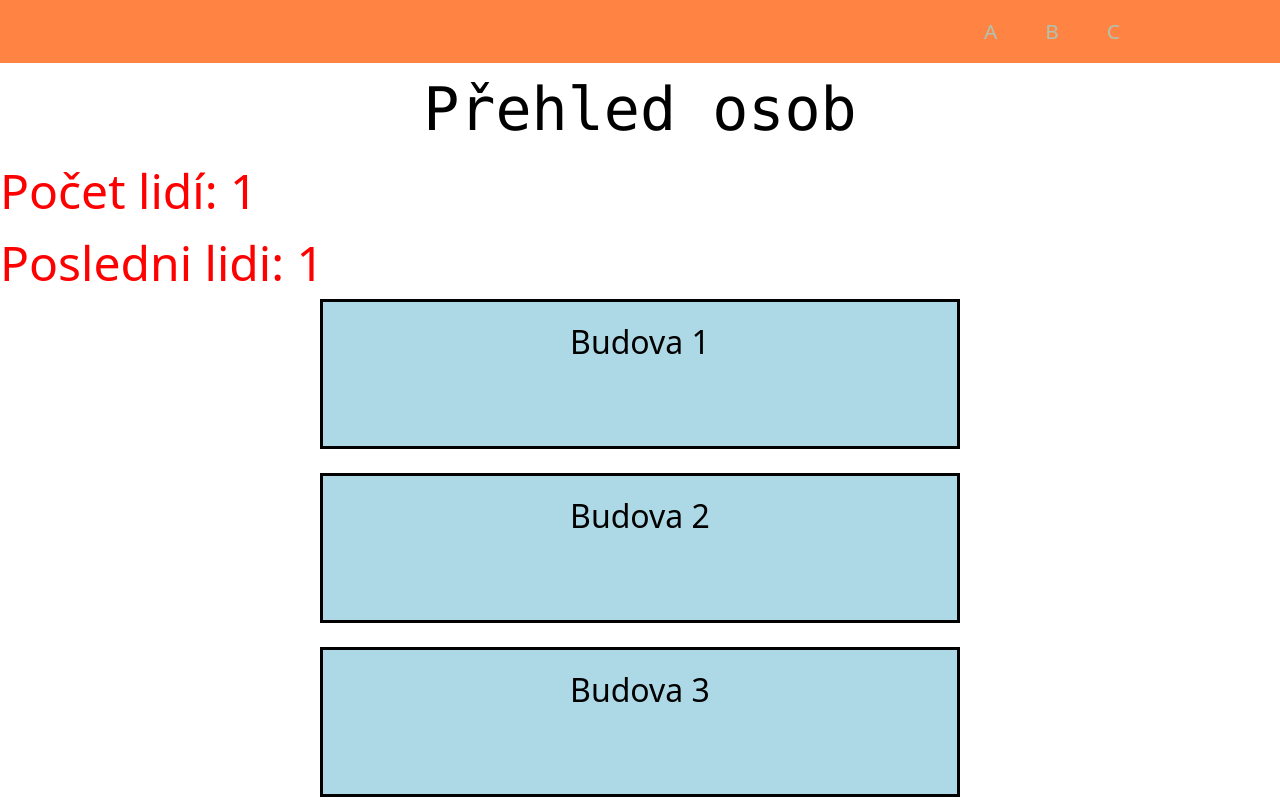
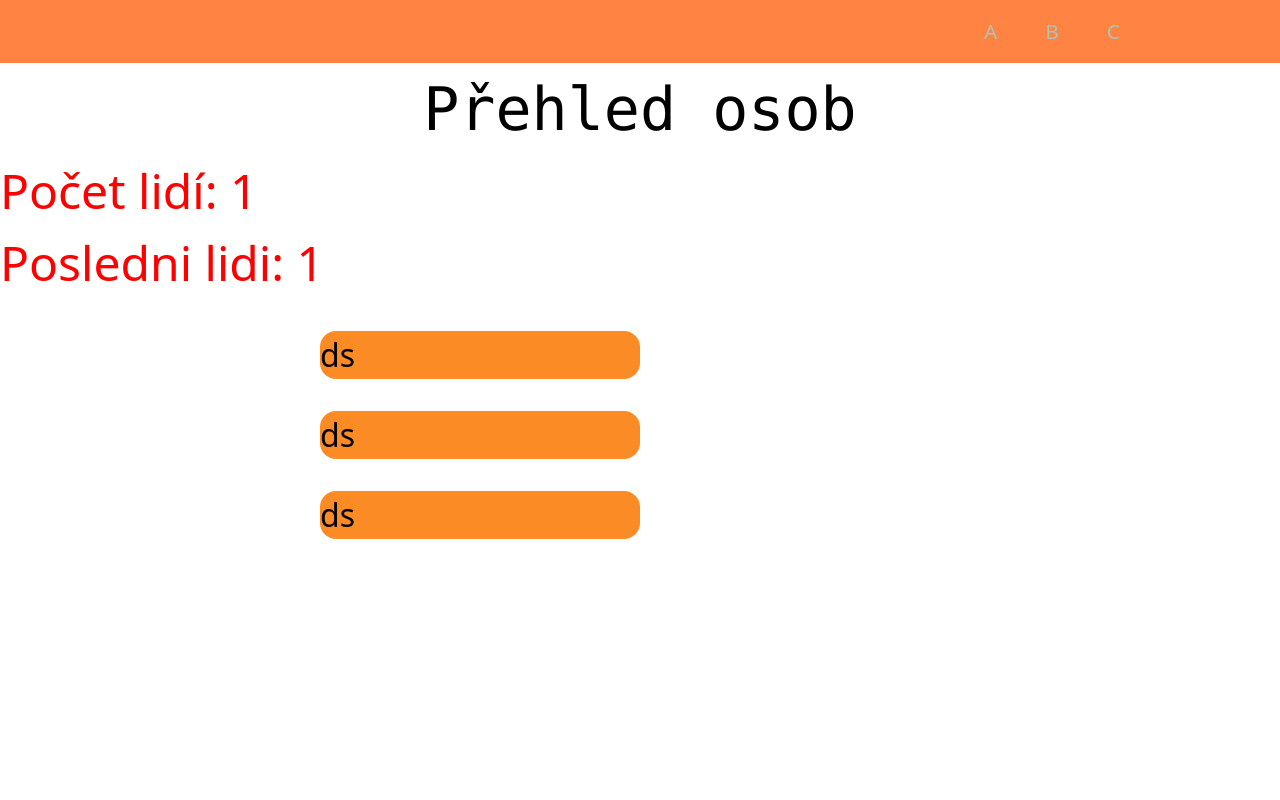
Before and after one commit to Radekminecraft/hackathon, a Next.js app in the folder web/: page / in a window 1280 px wide. Built offline with nearby package versions, Linux system fonts and the light colour scheme.

Commit message:
css blbiny + index
styles

```diff
--- a/web/pages/index.js
+++ b/web/pages/index.js
@@ -7,6 +7,7 @@ export default function Home() {
   useEffect(()=>{
     setPocet(pocet+1)
   },[])
+
   return (
     <>
     <Header></Header>
@@ -20,19 +21,15 @@ export default function Home() {
       <p className="text">
           Posledni lidi: {pocet}
       </p>
-      <a class="bulding-overview-a" href="">
-        <div class="building-overview-div">
-          <p>Budova 1</p>
-        </div>
-        <br></br>
-        <div class="building-overview-div">
-          <p>Budova 2</p>
-        </div>
-        <br></br>
-        <div class="building-overview-div">
-          <p>Budova 3</p>
-        </div>
-      </a>
+    <a className="building" href="">
+      <div className="inner-building"><a className="text-build">ds</a></div>
+    </a>
+    <a className="building" href="">
+      <div className="inner-building"><a className="text-build">ds</a></div>
+    </a>
+    <a className="building" href="">
+      <div className="inner-building"><a className="text-build">ds</a></div>
+    </a>
     </>
   );
 }
--- a/web/styles/globals.css
+++ b/web/styles/globals.css
@@ -10,43 +10,22 @@
     text-align: center;
 
 }
-
-.building-overview-a {
-    max-width: fit-content;
-    margin-left: auto;
-    margin-right: auto;
-    height: 100%;
+.building {
+    text-align: center;
 }
-.building-overview-div {
-    background-color: #ff8343;
-    color: black;
-    text-align: center;
-    font-size: 200%;
+.inner-building {
+    background-color: #fb8b24;
+    height: fit-content;
+    text-align: left;
+    margin-left: 25%;
+    margin-right: 50%;
+    margin-top: 2rem;
+    vertical-align: middle;
+    border-radius: 1rem;
 }
-.building-overview-a {
-    max-width: fit-content;
-    margin-left: auto;
-    margin-right: auto;
-    height: 100%;
+.inner-building:hover {
+    box-shadow: 20rem;
 }
-.building-overview-div {
-    background-color: lightblue;
-    color: black;
-    text-align: center;
-    font-size: 200%;
-    margin-left: auto;
-    margin-right: auto;
-    width: 50%;
-    height: 150px;
-    border: 3px solid black;
-    vertical-align: middle;
-    p {
-        vertical-align: middle;
-        padding-top: 1rem;
-    }
+.text-build {
+    font-size: 2rem;
 }
-
-p {
-    vertical-align: middle;
-    padding-top: 0rem;
-}
```
Also changed, not shown: web/components/footer.js (added).
